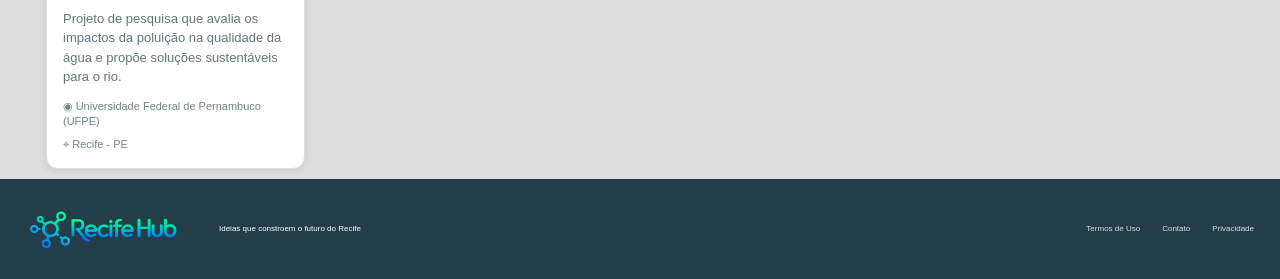
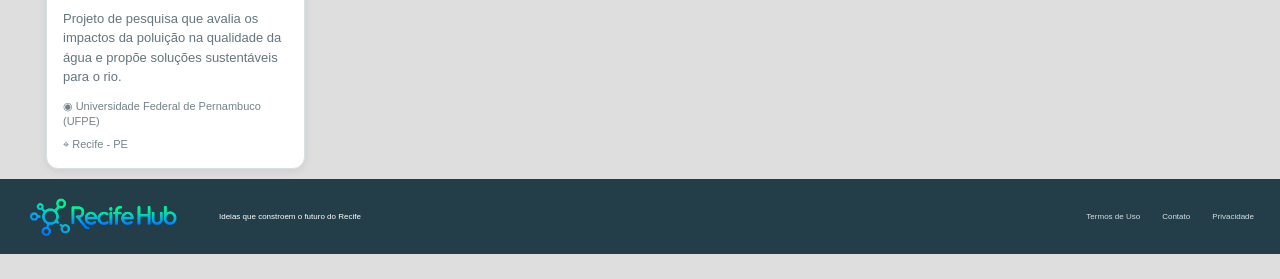
Before and after one commit to joaopcsm/RecifeHub, a plain HTML site: page index.html in a window 1280 px wide. Shown: the part 1148-1427 px from the top of the page. After the commit the page ends 1402 px from the top, so only its background shows below. Drawn offline with Linux system fonts and the light colour scheme.

Commit message:
Refactor CSS styles for consistency and clarity

```diff
--- a/style.css
+++ b/style.css
@@ -469,7 +469,7 @@ height: 22px;
 
     /* ===== RODAPÉ ===== */
     footer {
-      height: 100px;
+      min-height: 75px;
       background: #233e49;
       color: white;
       display: flex;
```
